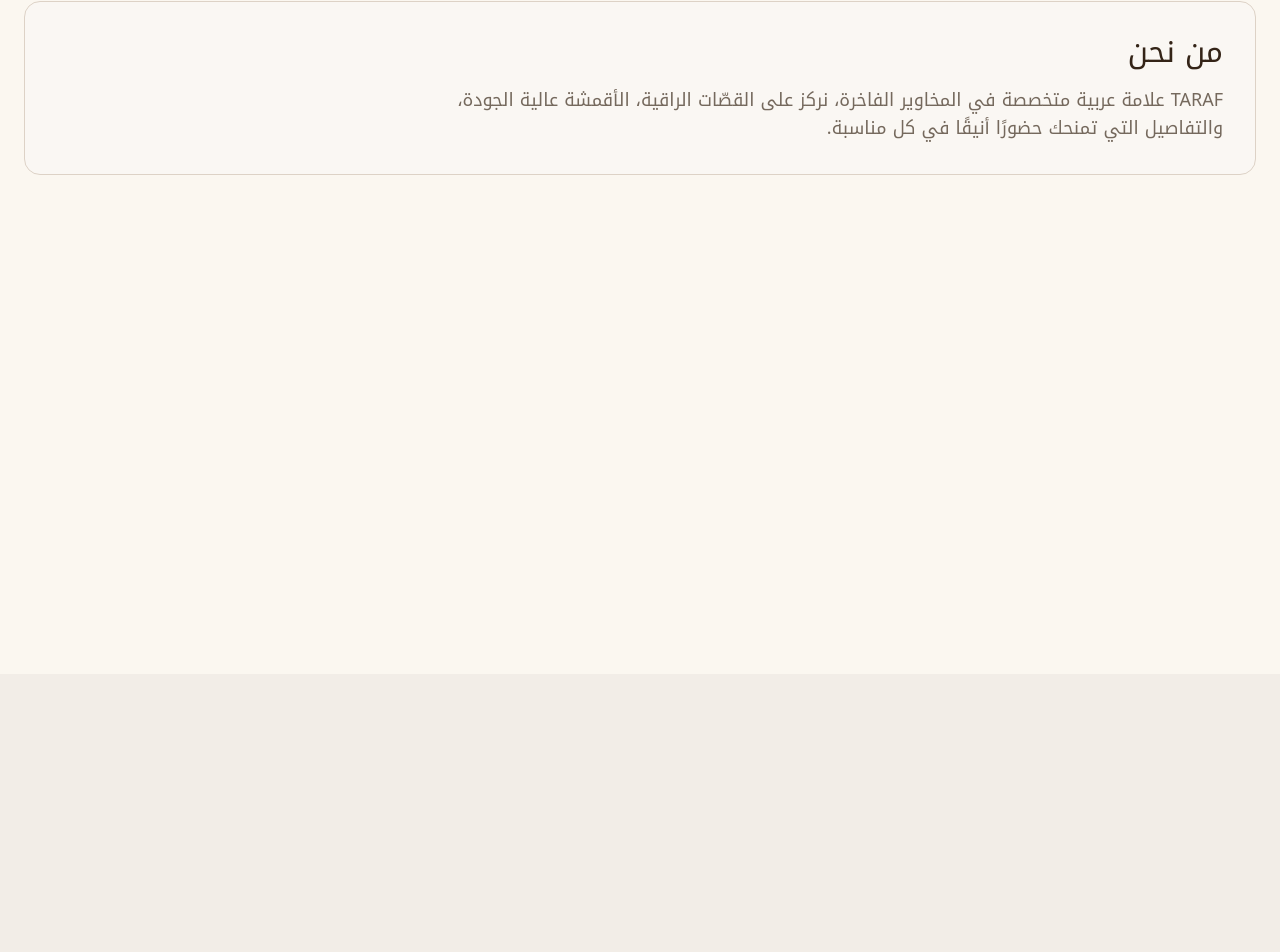
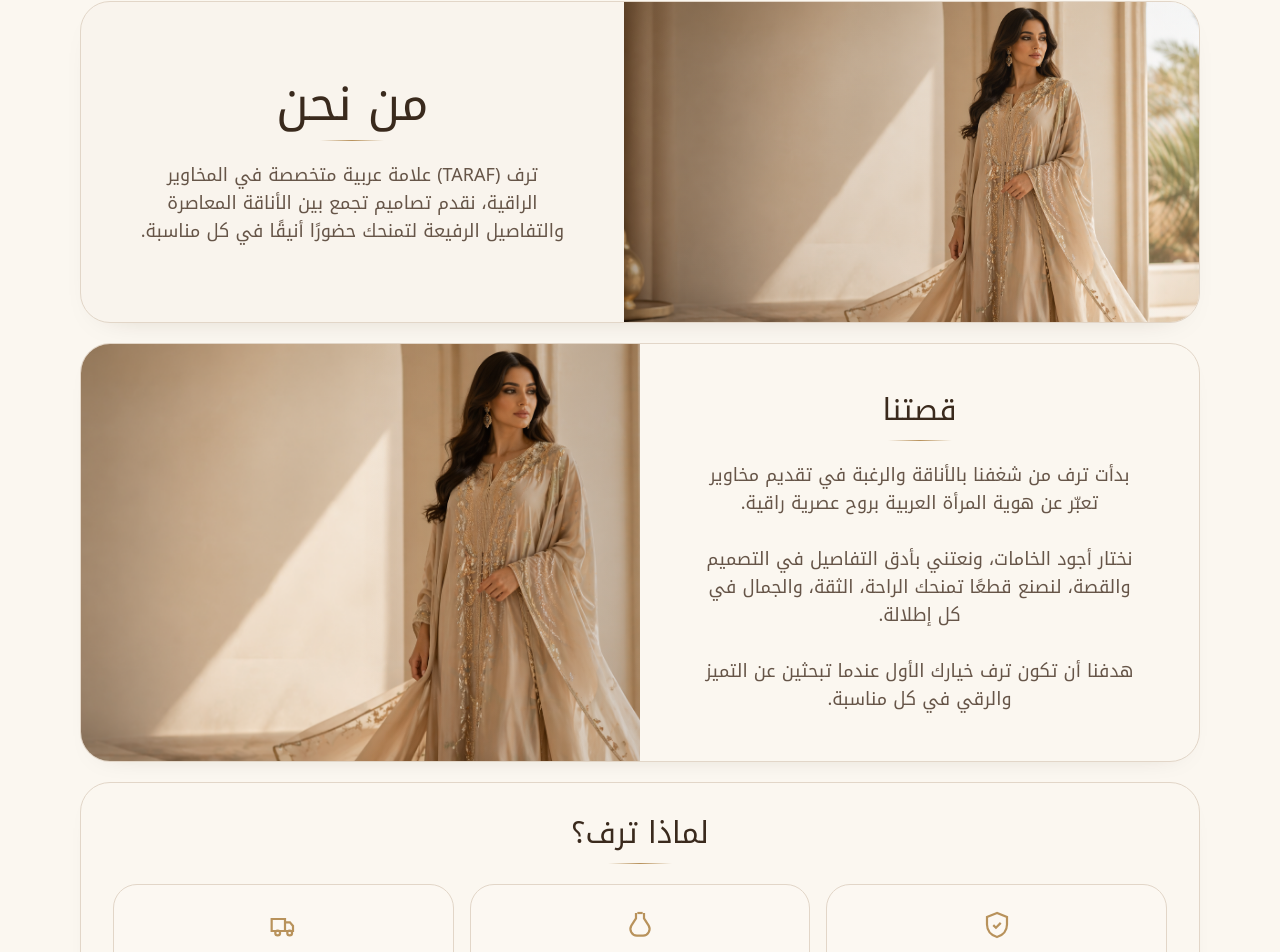
Before and after one commit to Tarafstore/Taraf, a Next.js app: page /about in a window 1280 px wide. Shown: the part 126-1078 px from the top of the page. Before the commit the page ends 800 px from the top, so only its background shows below. Built offline with nearby package versions, Linux system fonts and the light colour scheme.

Commit message:
Rebuild About page with premium Arabic editorial layout

```diff
--- a/app/about/page.tsx
+++ b/app/about/page.tsx
@@ -1,15 +1,130 @@
+import Image from 'next/image';
+import Link from 'next/link';
+
 import { StorefrontShell } from '@/components/layout/storefront-shell';
+
+const ABOUT_STILL_LIFE_IMAGE = '/pics/model111.png';
+const ABOUT_MODEL_IMAGE = '/pics/model111.png';
+const ABOUT_FABRIC_IMAGE = '/pics/model111.png';
+
+const reasons = [
+  {
+    title: 'جودة عالية',
+    text: 'نختار أجود الخامات ونضمن لك أعلى معايير الجودة في كل قطعة.',
+    icon: (
+      <svg viewBox="0 0 24 24" className="h-8 w-8" fill="none" stroke="currentColor" strokeWidth="1.65" aria-hidden="true">
+        <path d="M12 3 4.5 6v5.7c0 4.2 2.7 7.9 7.5 9.3 4.8-1.4 7.5-5.1 7.5-9.3V6L12 3Z" />
+        <path d="m9.2 12.1 2 2 3.6-3.7" />
+      </svg>
+    ),
+  },
+  {
+    title: 'تصميم راقٍ',
+    text: 'تصاميم عصرية راقية تجمع بين الأنوثة والفخامة لتناسب كل مناسبة.',
+    icon: (
+      <svg viewBox="0 0 24 24" className="h-8 w-8" fill="none" stroke="currentColor" strokeWidth="1.65" aria-hidden="true">
+        <path d="M10 3h4" />
+        <path d="M9 3v4l-3.5 5.5A5 5 0 0 0 9.7 20h4.6a5 5 0 0 0 4.2-7.5L15 7V3" />
+      </svg>
+    ),
+  },
+  {
+    title: 'شحن سريع',
+    text: 'نوفر شحنًا سريعًا وآمنًا لجميع دول الخليج لتصلك طلباتك بأسرع وقت.',
+    icon: (
+      <svg viewBox="0 0 24 24" className="h-8 w-8" fill="none" stroke="currentColor" strokeWidth="1.65" aria-hidden="true">
+        <path d="M3.5 7.5h10v9h-10z" />
+        <path d="M13.5 10h3.7l2.3 2.7v3.8h-6" />
+        <circle cx="8" cy="18" r="1.8" />
+        <circle cx="17" cy="18" r="1.8" />
+      </svg>
+    ),
+  },
+];
+
+function GoldDivider() {
+  return (
+    <span className="mx-auto mt-3 mb-5 block h-px w-16 bg-gradient-to-r from-transparent via-[#b8925b] to-transparent" aria-hidden="true" />
+  );
+}
 
 export default function AboutPage() {
   return (
     <StorefrontShell>
-      <section className="rounded-2xl border border-line bg-surface p-6 text-right text-ink md:p-8">
-        <h1 className="text-2xl font-medium text-brand md:text-3xl">من نحن</h1>
-        <p className="mt-4 max-w-3xl text-base leading-8 text-ink-soft md:text-lg">
-          TARAF علامة عربية متخصصة في المخاوير الفاخرة، نركز على القصّات الراقية، الأقمشة عالية الجودة، والتفاصيل التي تمنحك حضورًا
-          أنيقًا في كل مناسبة.
-        </p>
-      </section>
+      <div className="mx-auto w-full max-w-[1120px] space-y-4 text-right md:space-y-5">
+        <section className="overflow-hidden rounded-[30px] border border-[#e2d6c8] bg-[#f9f4ed] shadow-[0_12px_35px_-28px_rgba(47,29,18,0.35)]">
+          <div className="grid min-h-[320px] md:grid-cols-[1.06fr_1fr]">
+            <div className="relative min-h-[250px] md:min-h-[320px]">
+              <Image src={ABOUT_STILL_LIFE_IMAGE} alt="تنسيق هادئ يعكس فخامة ترف" fill className="object-cover" priority />
+              <div className="absolute inset-0 bg-gradient-to-l from-[#f9f4ed]/5 to-[#2f1d12]/15" aria-hidden="true" />
+            </div>
+
+            <div className="flex items-center justify-center p-7 md:p-10">
+              <div className="max-w-[430px] text-center text-[#3a2a1d]">
+                <h1 className="text-4xl font-medium leading-tight md:text-5xl">من نحن</h1>
+                <GoldDivider />
+                <p className="text-base leading-8 text-[#665548] md:text-lg">
+                  ترف (TARAF) علامة عربية متخصصة في المخاوير الراقية، نقدم تصاميم تجمع بين الأناقة المعاصرة والتفاصيل الرفيعة لتمنحك
+                  حضورًا أنيقًا في كل مناسبة.
+                </p>
+              </div>
+            </div>
+          </div>
+        </section>
+
+        <section className="overflow-hidden rounded-[30px] border border-[#e2d6c8] bg-[#fbf7f0] shadow-[0_10px_30px_-26px_rgba(47,29,18,0.35)]">
+          <div className="grid md:grid-cols-2">
+            <article className="flex items-center p-7 md:p-10 lg:p-12">
+              <div className="mx-auto max-w-[440px] text-[#3a2a1d]">
+                <h2 className="text-center text-3xl font-medium">قصتنا</h2>
+                <GoldDivider />
+                <p className="whitespace-pre-line text-center text-base leading-8 text-[#665548] md:text-lg">
+                  {'بدأت ترف من شغفنا بالأناقة والرغبة في تقديم مخاوير تعبّر عن هوية المرأة العربية بروح عصرية راقية.\n\nنختار أجود الخامات، ونعتني بأدق التفاصيل في التصميم والقصة، لنصنع قطعًا تمنحك الراحة، الثقة، والجمال في كل إطلالة.\n\nهدفنا أن تكون ترف خيارك الأول عندما تبحثين عن التميز والرقي في كل مناسبة.'}
+                </p>
+              </div>
+            </article>
+
+            <div className="relative min-h-[330px] md:min-h-full">
+              <Image src={ABOUT_MODEL_IMAGE} alt="موديل ترتدي مخوار راقٍ من ترف" fill className="object-cover" />
+              <div className="absolute inset-0 bg-gradient-to-l from-[#2f1d12]/20 via-transparent to-transparent" aria-hidden="true" />
+            </div>
+          </div>
+        </section>
+
+        <section className="rounded-[30px] border border-[#e2d6c8] bg-[#fbf7f0] p-6 shadow-[0_10px_30px_-26px_rgba(47,29,18,0.35)] md:p-8">
+          <h2 className="text-center text-3xl font-medium text-[#3a2a1d]">لماذا ترف؟</h2>
+          <GoldDivider />
+          <div className="grid gap-4 md:grid-cols-3">
+            {reasons.map((reason) => (
+              <article
+                key={reason.title}
+                className="rounded-3xl border border-[#e2d6c8] bg-[#fcf8f2] p-6 text-center text-[#3a2a1d] shadow-[0_8px_20px_-22px_rgba(47,29,18,0.45)]"
+              >
+                <span className="mx-auto mb-3 block w-fit text-[#b8925b]">{reason.icon}</span>
+                <h3 className="text-[1.65rem] font-medium leading-tight">{reason.title}</h3>
+                <p className="mt-2 text-base leading-8 text-[#665548]">{reason.text}</p>
+              </article>
+            ))}
+          </div>
+
+          <div className="relative mt-5 h-[180px] overflow-hidden rounded-[24px] md:h-[210px]">
+            <Image src={ABOUT_FABRIC_IMAGE} alt="تفاصيل تطريز فاخرة" fill className="object-cover object-center" />
+            <div className="absolute inset-0 bg-gradient-to-l from-[#2f1d12]/20 to-[#2f1d12]/5" aria-hidden="true" />
+          </div>
+        </section>
+
+        <section className="relative overflow-hidden rounded-[30px] border border-[#e2d6c8] bg-[#f7f1e8] p-8 text-center shadow-[0_10px_30px_-26px_rgba(47,29,18,0.35)] md:p-10">
+          <div className="pointer-events-none absolute -bottom-10 left-0 h-36 w-36 rounded-full bg-[#efe4d6]/70 blur-2xl" aria-hidden="true" />
+          <h2 className="text-4xl font-medium text-[#3a2a1d]">اكتشفي مجموعتنا</h2>
+          <p className="mx-auto mt-3 max-w-2xl text-base leading-8 text-[#665548] md:text-lg">تسوّقي أحدث تصاميم المخاوير الراقية المصممة لك.</p>
+          <Link
+            href="/products"
+            className="mt-6 inline-flex h-12 items-center justify-center rounded-2xl border border-[#2f1d12] bg-[#2f1d12] px-10 text-lg font-medium text-[#f7efe5] transition-all duration-300 hover:bg-[#4a3324] hover:text-[#fff7ed]"
+          >
+            تسوقي الآن
+          </Link>
+        </section>
+      </div>
     </StorefrontShell>
   );
 }
```
